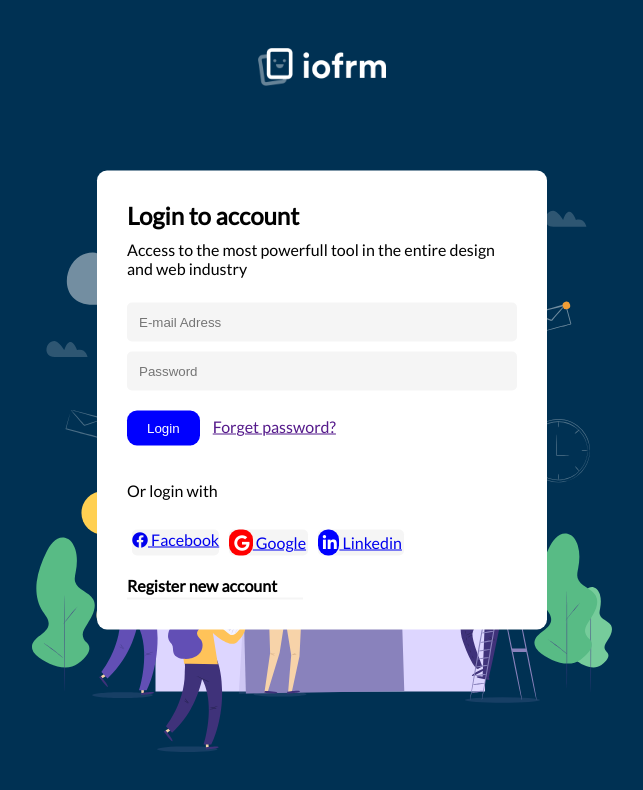
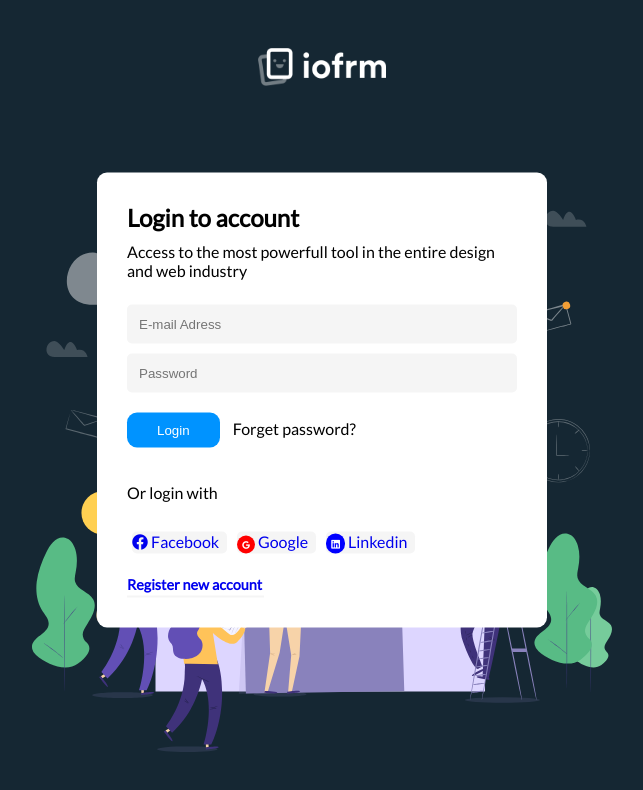
Before and after one commit to wiki-kouman/kouman-form, a plain HTML site: page index.html in a window 1280 px wide. Shown: the whole page, without its empty margins (318-961 px from the left). Drawn offline with Linux system fonts and the light colour scheme; a web font is replaced by a local one.

Commit message:
deriere modifcation 09/05/23

```diff
--- a/index.html
+++ b/index.html
@@ -42,7 +42,7 @@
           <input type="text" placeholder="E-mail Adress" /> <br />
           <input type="password" placeholder="Password" /> <br />
           <button class="button button_1">Login</button>
-          <a href="">Forget password?</a> <br />
+          <a href="#" class="forget_link">Forget password?</a> <br />
           <div class="others_links">
             <p>Or login with</p>
             <div class="all_links">
@@ -50,15 +50,15 @@
                 <a href="#"> <i class="fa-brands fa-facebook"></i> Facebook </a>
               </div>
               <div class="icon icone-two">
-                <a href="#"> <i class="fab fa-google"></i> Google </a>
+                <a href="#"> <i class="fa-brands fa-google"></i> Google </a>
               </div>
               <div class="icon icone-three">
-                <a href="#"> <i class="fab fa-linkedin-in"></i> Linkedin </a>
+                <a href="#"><i class="fa-brands fa-linkedin"></i> Linkedin </a>
               </div>
             </div>
           </div>
           <div class="end-form">
-            <h5>Register new account</h5>
+            <a href="#" class="register_end_form">Register new account</a>
           </div>
         </form>
       </section>
--- a/style.css
+++ b/style.css
@@ -5,7 +5,7 @@
   margin: 0;
 }
 body {
-  background-color: #003153;
+  background-color: #152733;
   font-family: "Lato", sans-serif;
 }
 .all_body {
@@ -70,18 +70,39 @@ form input {
   margin-right: 10px;
 }
 .button_1 {
-  background-color: blue;
+  background-color: #0093ff;
   color: white;
-  padding: 10px 20px;
+  padding: 10px 30px;
   border-radius: 10px;
   border: 0;
 }
-.others_links {
-  /* display: flex; */
+.button_1:hover {
+ box-shadow: 2px 2px 2px #87CEEB;
 }
+/* .others_links{
+    border: 3px solid red;
+} */
+.forget_link{
+     text-decoration: none;
+     color: #000;
+     padding-bottom: 1px;
+}
+.forget_link:hover{
+
+    border-bottom: 1px solid black;
+
+}
+
 .all_links {
   display: flex;
 }
+.all_links a {
+    text-decoration: none;
+    margin-right: 8px;
+}
+/* .all_links i{
+   font-size: 13px;
+} */
 .icon{
   background-color: #F7F7F7;
   border-radius: 5px;
@@ -108,7 +129,7 @@ form input {
   background-color: red;
   color: white;
   border-radius: 10px;
-  width: 30%;
+  font-size: 8px;
 }
 .icone-three {
   color: white;
@@ -120,12 +141,12 @@ form input {
   background-color: blue;
   color: white;
   border-radius: 10px;
-  width: 25%;
+ font-size: 10px;
 }
 .end-form {
   margin-top: 15px;
   border-bottom: 2px solid whitesmoke;
-  width: 45%;
+  width: 35%;
   padding-bottom: 3px;
 }
 .end-form h5 {
@@ -139,3 +160,11 @@ form input {
     color: #000;
     font-size: .8rem;
 }
+.register_end_form{
+    width: 50%;
+    text-decoration: none;
+    font-weight: bold;
+}
+.register_end_form:hover{
+    border-bottom: 2px solid blue;
+}
```
